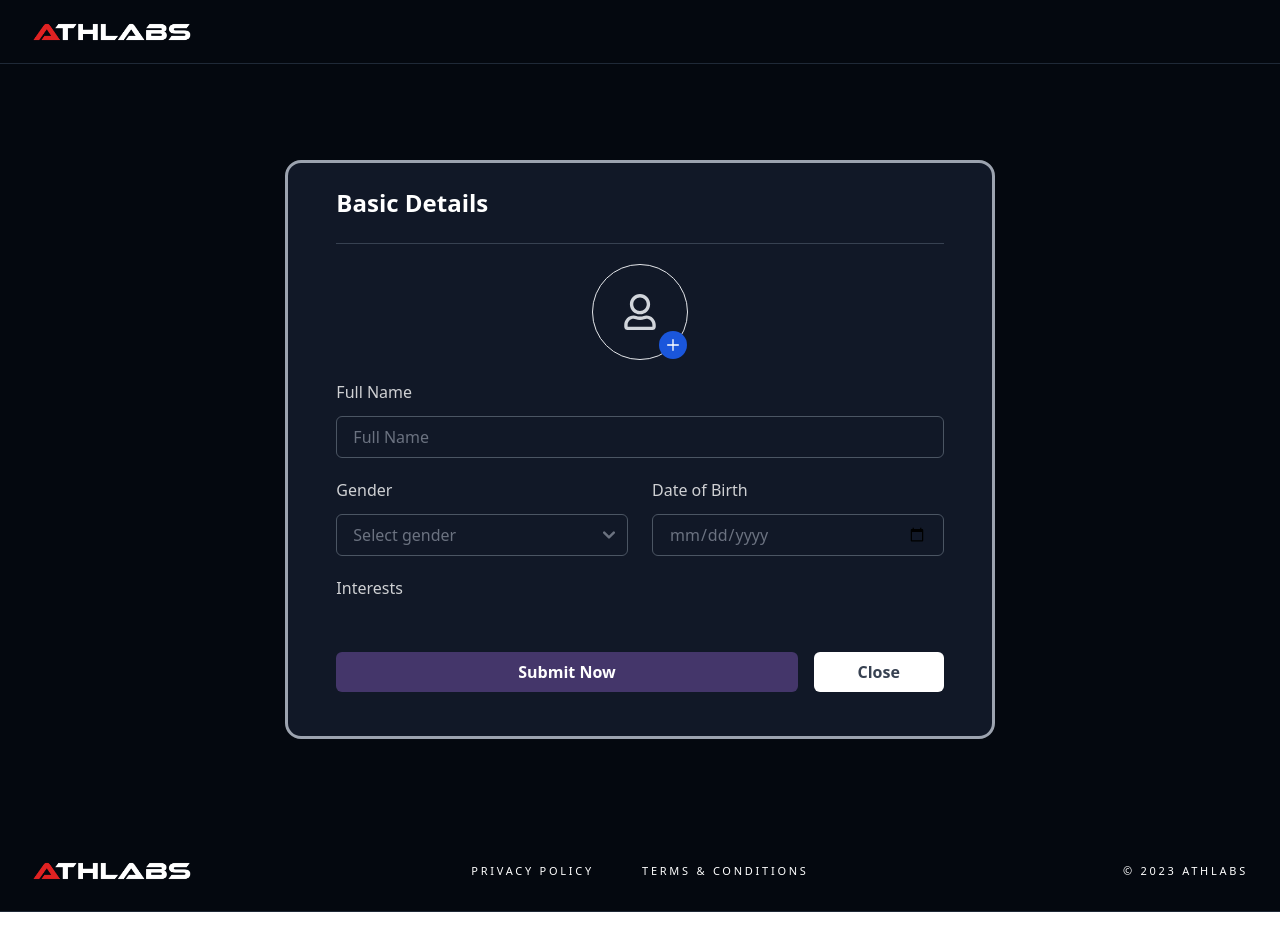
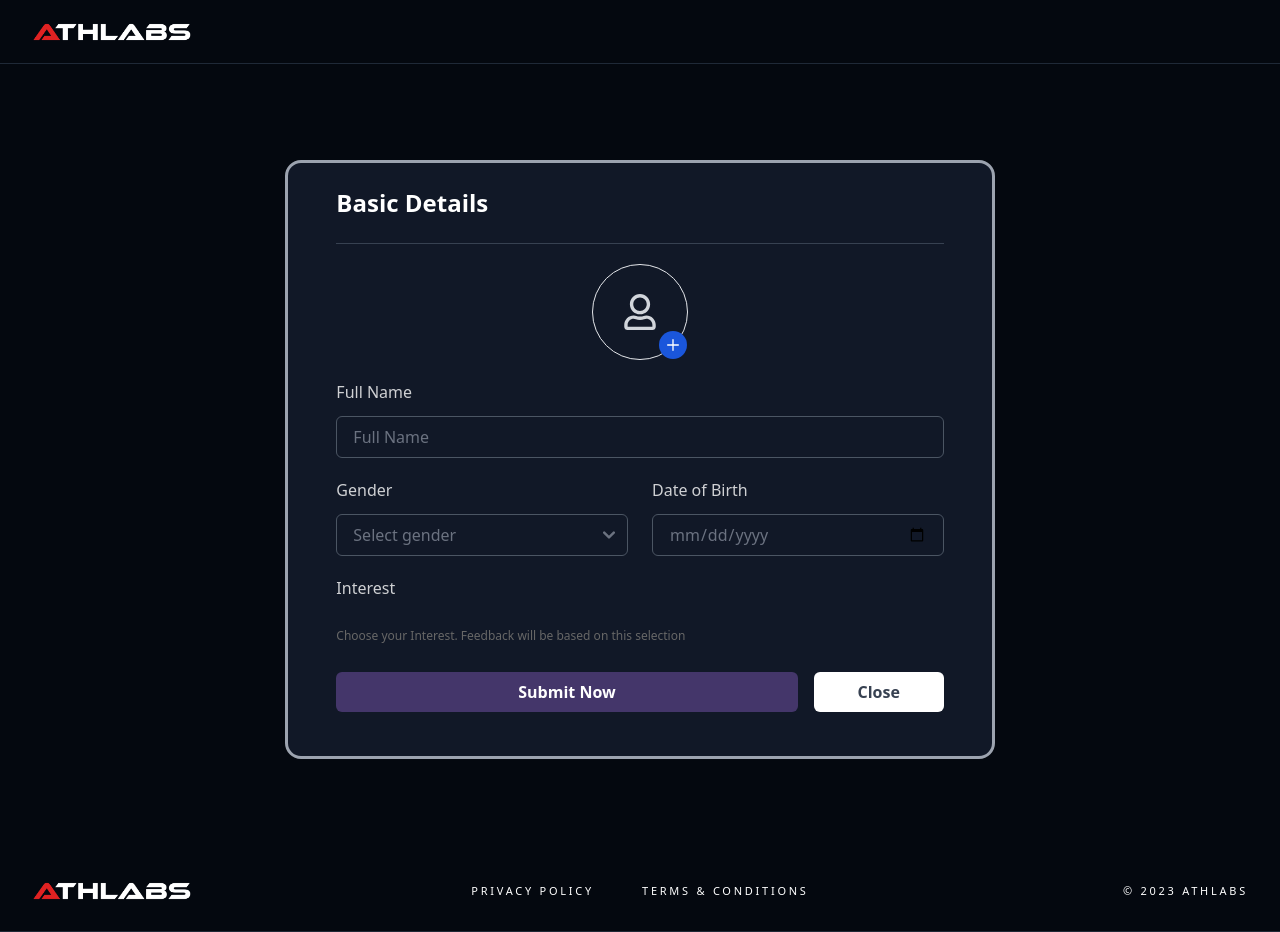
Before and after one commit to 4722794/athlabs-frontend, a Next.js app: page /basicDetails in a window 1280 px wide. Built offline with nearby package versions, Linux system fonts and the light colour scheme.

Commit message:
Profile updates

```diff
--- a/src/app/basicDetails/page.tsx
+++ b/src/app/basicDetails/page.tsx
@@ -314,7 +314,7 @@ const UserForm = () => {
                 handleInterestChange={handleInterestChange}
               />
 
-              <div className="w-full px-3 my-5 grid gap-x-4 grid-cols-[_1fr_130px] ">
+              <div className="w-full px-3 mb-5 mt-2 grid gap-x-4 grid-cols-[_1fr_130px] ">
                 <button
                   type="submit"
                   className="hover:shadow-form  w-full rounded-md bg-[#44366a] hover:bg-gradient-to-b from-[#101828] to-[#44366a] hover:text-white  py-2 px-8 text-center text-base font-semibold text-white outline-none"
--- a/src/app/components/InterestCheckboxes.jsx
+++ b/src/app/components/InterestCheckboxes.jsx
@@ -6,7 +6,7 @@ const InterestCheckboxes = ({ interests, interestOptions, handleInterestChange }
   return (
     <div className="w-full px-3">
       <label className="mb-3 block text-base font-medium text-white/80">
-        Interests
+        Interest
       </label>
       <div className="flex flex-wrap gap-x-3 gap-y-3">
         {interestOptions.map((option) => (
@@ -28,6 +28,9 @@ const InterestCheckboxes = ({ interests, interestOptions, handleInterestChange }
           </label>
         ))}
       </div>
+      <div className="flex flex-col mt-4 mb-0 pb-0 relative w-full text-xs " style={{color: "#676767"}}>
+      Choose your Interest. Feedback will be based on this selection
+      </div>
     </div>
   );
 };
```
